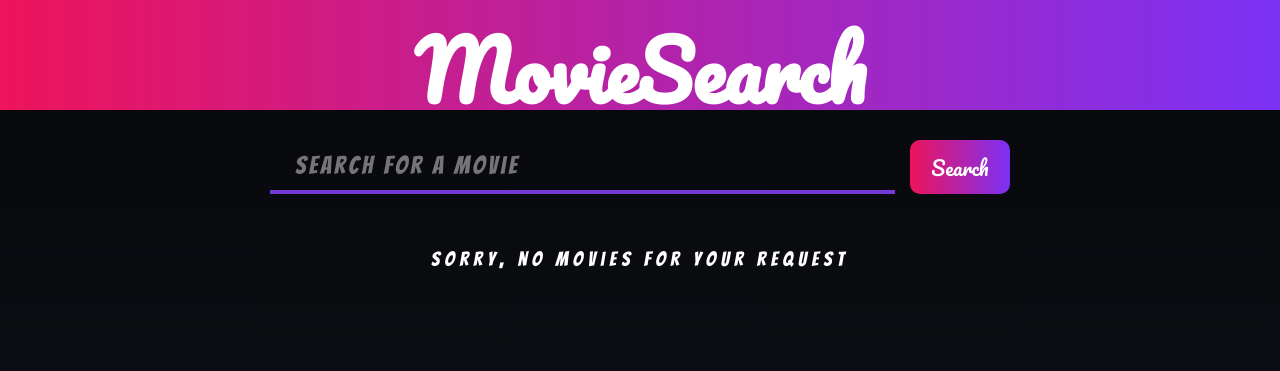
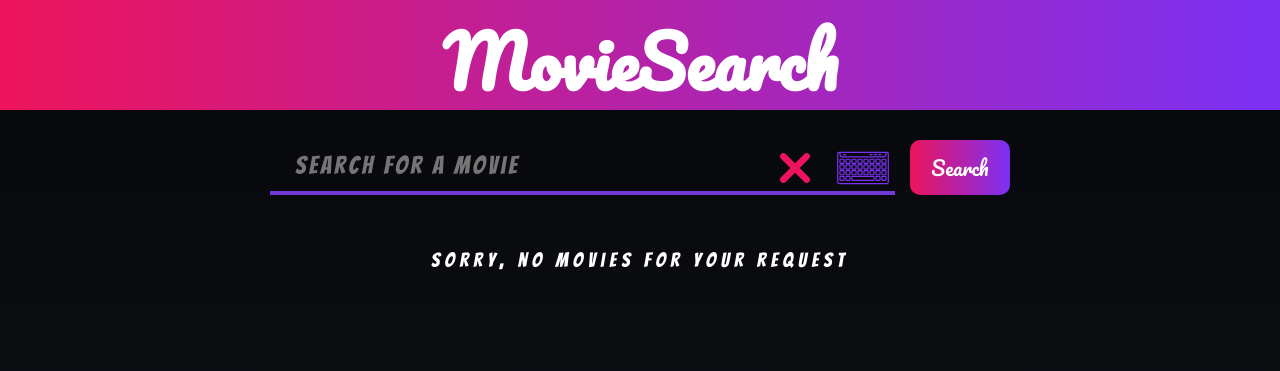
Before and after one commit to tlmnnk/movie-search, a website built with webpack: page index.html in a window 1280 px wide. Shown: the top 371 px of the page. Built offline with nearby package versions, Linux system fonts and the light colour scheme.

Commit message:
feat: add clear, keyboard buttons

```diff
--- a/index.html
+++ b/index.html
@@ -8,17 +8,15 @@
 </head>
 <body>
   <header class="header">
-    <div class="container">
-      <h1>MovieSearch</h1>
-    </div>
+    <h1 class="header__title">MovieSearch</h1>
   </header>
   <main>
     <div class="container">
       <form class="form">
         <input class="form__input" type="text" placeholder="Search for a movie" autofocus spellcheck="false">
         <button class="form__btn--submit" type="submit">Search</button>
-        <span data-name="Clear" class="form__clear tooltip"></span>
-        <span data-name="Keyboard" class="form__keyboard tooltip"></span>
+        <span data-name="Clear" class="form__clear form__tooltip" title="clear"></span>
+        <span data-name="Keyboard" class="form__keyboard form__tooltip" title="keyboard"></span>
       </form>
       <p class="info">Sorry, no movies for your request</p>
     </div>
--- /dev/null
+++ b/src/sass/abstract/mixins.scss
@@ -0,0 +1,19 @@
+@mixin media-big-display {
+  @media (max-width: 1325px) { @content;}
+}
+@mixin media-laptop {
+  @media (max-width: 1024px) { @content;}
+}
+
+@mixin media-tablet {
+  @media (max-width: 768px) { @content;}
+}
+
+
+@mixin media-mobile {
+  @media (max-width: 414px) { @content;}
+}
+
+@mixin media-mobie-mini {
+  @media (max-width: 375px) { @content;}
+}
--- a/src/sass/components/form.scss
+++ b/src/sass/components/form.scss
@@ -1,7 +1,13 @@
 .form {
+  position: relative;
   display: flex;
   justify-content: center;
+  align-items: center;
   font-family: 'Pacifico', cursive;
+
+  @include media-tablet {
+    flex-direction: column;
+  }
 
   &__input {
     font-family: 'Bangers', cursive;
@@ -15,9 +21,13 @@
     border: none;
     border-bottom: 4px solid #743ad5;
     outline: none;
+    @include media-tablet {
+      width: 100%;
+    }
   }
 
   &__btn--submit {
+    padding: 10px;
     width: 100px;
     margin-left: 15px;
     font-family: 'Pacifico', cursive;
@@ -28,9 +38,54 @@
     cursor: pointer;
     transition: all .3s ease-out;
     outline: none;
+    user-select: none;
+
+    @include media-tablet {
+      margin-left: 0;
+      margin-top: 20px;
+      width: 100%;
+    }
+
 
     &:hover {
-      transform: translate(4px, 4px);
+      transform: scale(1.1);
+      @include media-mobile {
+          transform: translateY(5px);
+      }
     }
   }
+  &__tooltip {
+    position: absolute;
+    height: 40px;
+    width: 40px;
+    background-size: 30px;
+    background-repeat: no-repeat;
+    background-position: center;
+    cursor: pointer;
+    transition: transform .3s ease-out;
+
+    &:hover {
+      transform: scale(1.1);
+    }
+
+    @include media-laptop {
+      display: none;
+    }
+  }
+  &__clear {
+    background-image: url("../../img/clear.svg");
+    right: 34%;
+
+    @include media-big-display {
+      right: 36%;
+    }
+
+  }
+  &__keyboard {
+    margin-right: 5px;
+    width: 70px;
+    background-image: url("../../img/keyboard.svg");
+    background-size: 60px;
+    right: 29%;
+  }
 }
--- a/src/sass/components/header.scss
+++ b/src/sass/components/header.scss
@@ -1,10 +1,27 @@
-header {
+.header {
     margin-bottom: 30px;
     height: 110px;
-    color: #fff;
-    font-family: 'Pacifico', cursive;
-    font-size: 4rem;
-    font-weight: 900;
+
     text-align: center;
     background: linear-gradient(90deg,#ed145b 0,#7b31f4);
+
+    @include media-mobie-mini {
+        height: 90px;
+    }
+
+    &__title {
+        color: #fff;
+        font-family: 'Pacifico', cursive;
+        font-size: 7rem;
+        font-weight: 900;
+
+        @include media-mobile {
+            font-size: 6rem;
+        }
+
+        @include media-mobie-mini {
+            font-size: 5rem;
+        }
+
+    }
 }
--- a/src/sass/style.scss
+++ b/src/sass/style.scss
@@ -1,5 +1,6 @@
 @import "./plugins/glideSlider";
 
+@import './abstract/mixins';
 @import "./layout/container.scss";
 
 @import "./abstract/constants.scss";
```
Also changed, not shown: src/img/clear.svg (added), src/img/keyboard.svg (added).
